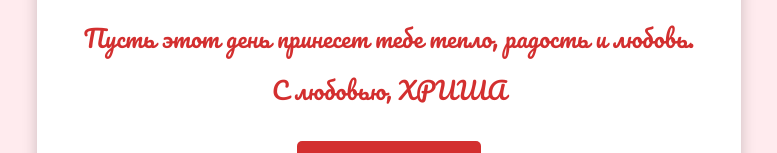
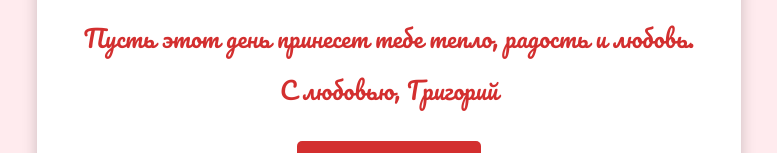
Before and after one commit to grisha193/love, a plain HTML site: page index.html in a window 1280 px wide. Shown: the part 369-522 px from the top of the page, without its empty margins (251-1028 px from the left). Drawn offline with Linux system fonts and the light colour scheme.

Commit message:
Update index.html

```diff
--- a/index.html
+++ b/index.html
@@ -12,7 +12,7 @@
         <h1>С Днем Святого Валентина!</h1>
 
         <p>Пусть этот день принесет тебе тепло, радость и любовь. </p>
-        <p>С любовью, ХРИША</p>
+        <p>С любовью, Григорий</p>
         <button id="heartButton">Нажми на меня!</button>
         <div id="heartsContainer"></div>
     </div>
```
